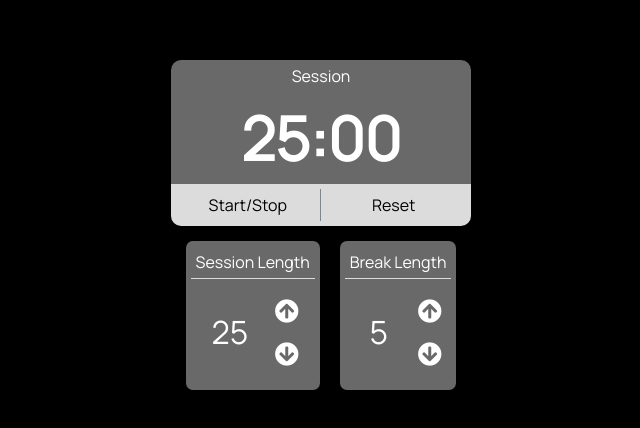
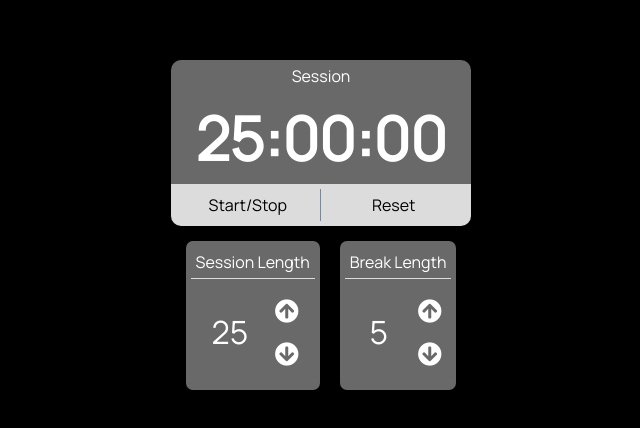
Before and after one commit to scc416/25-5-clock, a React (Create React App) app: page / in a window 1280 px wide. Shown: the part 168-596 px from the top of the page, without its empty margins (319-959 px from the left). Built offline with nearby package versions, Linux system fonts and the light colour scheme.

Commit message:
add millisecond

```diff
--- a/src/App.js
+++ b/src/App.js
@@ -9,7 +9,7 @@ import {
 const App = () => {
   const {
     session,
-    second,
+    timeLeft,
     sessionLength,
     breakLength,
     togglePaused,
@@ -20,7 +20,7 @@ const App = () => {
     <div className="container column">
       <div id="timer-label">{session}</div>
       <div id="time-left" className="timer">
-        {second}
+        {timeLeft}
       </div>
       <div className="container main-controls">
         <div id="start_stop" onClick={togglePaused}>
--- a/src/constants.js
+++ b/src/constants.js
@@ -13,7 +13,7 @@ export const defaultState = {
   sessionLength: 25,
   breakLength: 5,
   session: true,
-  second: 25 * 60,
+  timeLeft: 25 * 60 * 100,
   paused: true,
-  endTime: 0,
+  // endTime: 0,
 };
--- a/src/helpers.js
+++ b/src/helpers.js
@@ -1,9 +1,11 @@
 const displayTwoDigit = (digit) => (digit < 10 ? `0${digit}` : `${digit}`);
 
 export const displayTime = (time) => {
-  let minute = Math.floor(time / 60);
-  let second = Math.floor(time % 60);
-  return `${displayTwoDigit(minute)}:${displayTwoDigit(second)}`;
+  const minute = Math.floor(time / 6000);
+  const second = Math.floor((time - minute * 6000) / 100);
+  const millisecond = time % 60;
+  // let second = Math.floor(time % 6000);
+  return `${displayTwoDigit(minute)}:${displayTwoDigit(second)}:${displayTwoDigit(millisecond)}`;
 };
 
 export const displaySession = (session) => {
--- a/src/hooks/useData.js
+++ b/src/hooks/useData.js
@@ -17,21 +17,21 @@ import { displaySession, displayTime } from "../helpers";
 const useData = () => {
   const reducers = {
     [START]: (state, { timeNow }) => {
-      const endTime = timeNow + state.second;
-      return { ...state, paused: false, endTime };
+      // const endTime = timeNow + state.timeLeft;
+      return { ...state, paused: false };
     },
     [PAUSE]: (state, { timeNow }) => {
-      const second = state.endTime - timeNow;
-      return { ...state, paused: true, second };
+      // const timeLeft = state.endTime - timeNow;
+      return { ...state, paused: true };
     },
     [UPDATE]: (state, { timeNow }) => {
-      let { second, session, breakLength, sessionLength, endTime } = state;
+      let { timeLeft, session, breakLength, sessionLength, endTime } = state;
 
-      const timeLeft = endTime - timeNow;
+      timeLeft --;
       if (timeLeft > 0) {
-        second = timeLeft;
+        timeLeft = timeLeft;
         if (timeLeft < 1) {
-          let audio = document.getElementById("beep");
+          const audio = document.getElementById("beep");
           if (audio.pause) {
             audio.currentTime = 0;
             audio.play();
@@ -44,15 +44,15 @@ const useData = () => {
         } else {
           length = sessionLength;
         }
-        second = length * 60;
+        timeLeft = length * 60;
         session = !session;
-        endTime = timeNow + second;
+        endTime = timeNow + timeLeft;
       }
 
-      return { ...state, second, session, endTime };
+      return { ...state, timeLeft, session, endTime };
     },
     [SETTINGS]: (state, { change, changeSession }) => {
-      let { sessionLength, breakLength, session, second } = state;
+      let { sessionLength, breakLength, session, timeLeft } = state;
       switch (change) {
         case SESSION_INCREASE:
           if (sessionLength < 60) sessionLength++;
@@ -68,10 +68,10 @@ const useData = () => {
           break;
       }
       if (changeSession === session) {
-        if (session) second = sessionLength * 60;
-        if (!session) second = breakLength * 60;
+        if (session) timeLeft = sessionLength * 60 * 100;
+        if (!session) timeLeft = breakLength * 60 * 100;
       }
-      return { ...state, sessionLength, breakLength, second };
+      return { ...state, sessionLength, breakLength, timeLeft };
     },
     [RESET]: () => {
       const audio = document.getElementById("beep");
@@ -87,10 +87,10 @@ const useData = () => {
 
   const [state, dispatch] = useReducer(reducer, defaultState);
 
-  const { session, second, sessionLength, breakLength, paused } = state;
+  const { session, timeLeft, sessionLength, breakLength, paused } = state;
 
   const togglePaused = () => {
-    const timeNow = Date.now() / 1000;
+    const timeNow = Date.now() / 10;
     if (paused) {
       dispatch({ type: START, timeNow });
     } else {
@@ -113,7 +113,7 @@ const useData = () => {
   useEffect(() => {
     if (!paused) {
       const updateTime = setInterval(() => {
-        dispatch({ type: UPDATE, timeNow: Date.now() / 1000 });
+        dispatch({ type: UPDATE, timeNow: Date.now() / 10 });
       }, 20);
       return () => clearInterval(updateTime);
     }
@@ -125,7 +125,7 @@ const useData = () => {
     togglePaused,
     sessionLength,
     breakLength,
-    second: displayTime(second),
+    timeLeft: displayTime(timeLeft),
     session: displaySession(session),
   };
 };
```
